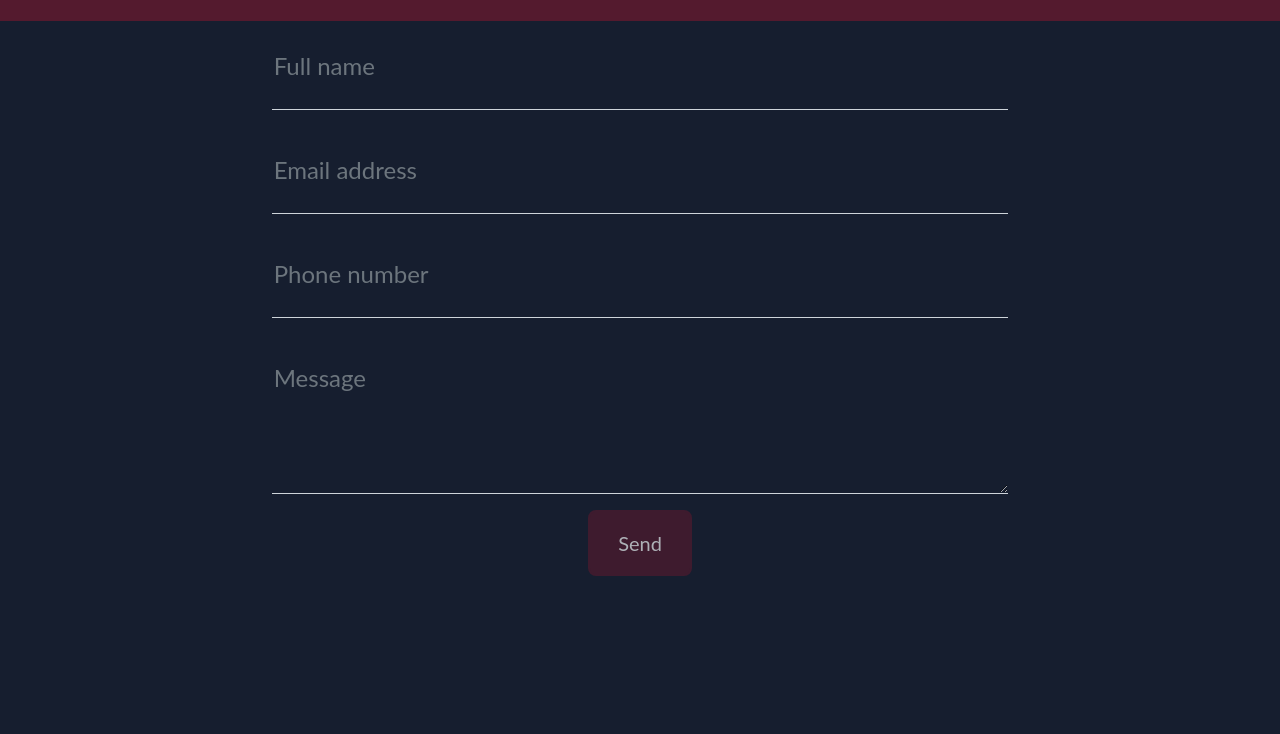
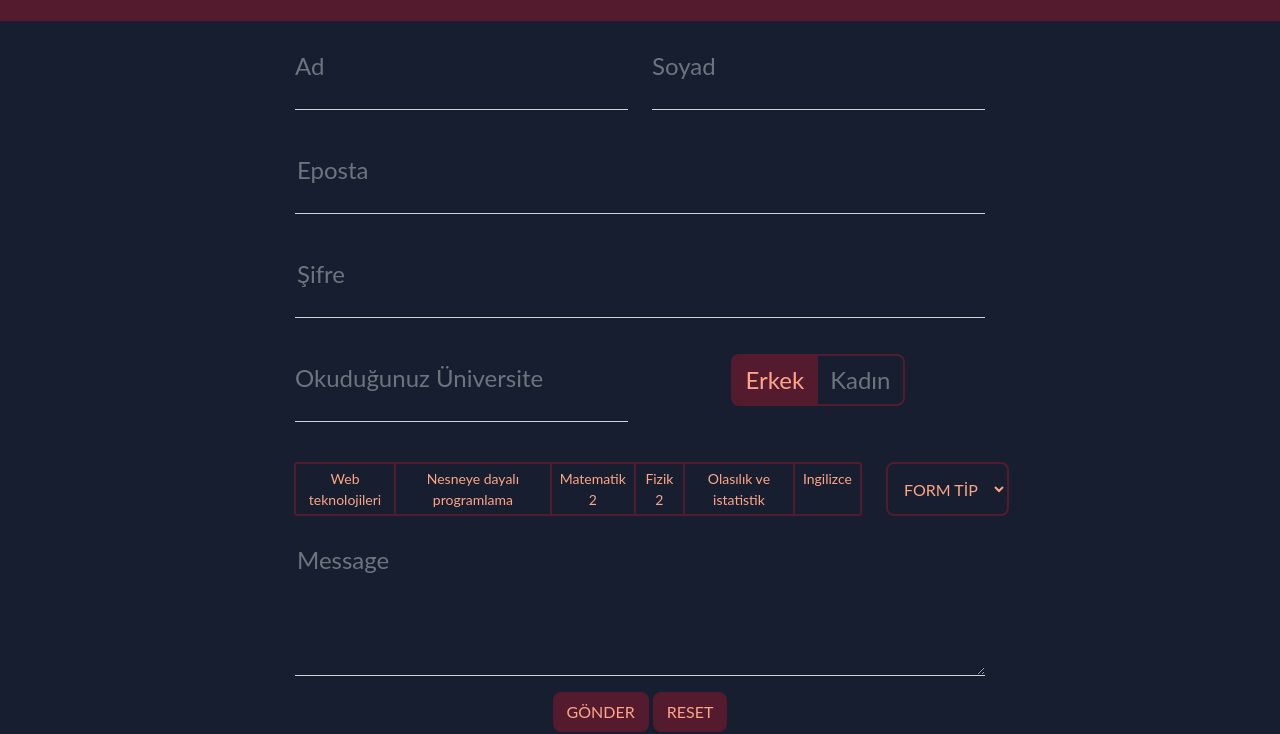
Before and after one commit to suhaib927/my_website, a plain HTML site: page html/iletisim.html in a window 1280 px wide. Shown: the part 83-817 px from the top of the page. Drawn offline with Linux system fonts and the light colour scheme.

Commit message:
iletişim html ve css

```diff
--- a/html/iletisim.html
+++ b/html/iletisim.html
@@ -8,7 +8,7 @@
     <link rel="stylesheet" href="../css/styles.css">
 </head>
 
-<body class="bg-primary text-white text-center">
+<body class="bg-primary text-white text-center" style="margin: 40px;">
     <nav class="navbar navbar-expand-lg bg-secondary text-uppercase fixed-top" id="mainNav">
         <div class="container">
             <a class="navbar-brand" href="../index.html">SUHAYB</a>
@@ -41,56 +41,97 @@
         <div class="col-lg-8 col-xl-7">
             <form id="contactForm" data-sb-form-api-token="API_TOKEN">
                 <!-- Name input-->
-                <div class="form-floating mb-3">
-                    <input class="form-control" id="name" type="text" placeholder="Enter your name..."
-                        data-sb-validations="required" data-sb-can-submit="no">
-                    <label for="name">Full name</label>
-                    <div class="invalid-feedback" data-sb-feedback="name:required">A name is required.</div>
+                <div class="row">
+                    <div class="form-floating mb-3 col">
+                        <input class="form-control" id="name" type="text" placeholder="Enter your name...">
+                        <label for="name" style="padding-left:10px;">Ad</label>
+                    </div>
+                    <div class="form-floating mb-3 col">
+                        <input class="form-control" id="first-name" type="text" placeholder="Enter your first name...">
+                        <label for="first-name" style="padding-left:10px;">Soyad</label>
+                    </div>
                 </div>
                 <!-- Email address input-->
                 <div class="form-floating mb-3">
-                    <input class="form-control" id="email" type="email" placeholder="name@example.com"
-                        data-sb-validations="required,email" data-sb-can-submit="no">
-                    <label for="email">Email address</label>
-                    <div class="invalid-feedback" data-sb-feedback="email:required">An email is required.</div>
-                    <div class="invalid-feedback" data-sb-feedback="email:email">Email is not valid.</div>
+                    <input class="form-control" id="email" type="text" placeholder="name@example.com">
+                    <label for="email">Eposta</label>
                 </div>
-                <!-- Phone number input-->
+                <!-- password input-->
                 <div class="form-floating mb-3">
-                    <input class="form-control" id="phone" type="tel" placeholder="(123) 456-7890"
-                        data-sb-validations="required" data-sb-can-submit="no">
-                    <label for="phone">Phone number</label>
-                    <div class="invalid-feedback" data-sb-feedback="phone:required">A phone number is required.</div>
+                    <input class="form-control" id="password" type="text" placeholder="(123) 456-7890">
+                    <label for="password">Şifre</label>
                 </div>
+                <!-- okul input-->
+                <div class="row">
+                    <div class="form-floating mb-3 col">
+                        <input class="form-control" type="text" name="universite" list="universiteler"
+                            placeholder="okul seçiniz...">
+                        <datalist id="universiteler">
+                            <option value="sau">Sakarya Üniversitesi</option>
+                            <option value="subu">Sakarya Uygulamalı Bilimler Üniversitesi</option>
+                            <option value="itu">İstanbul Teknik Üniversitesi</option>
+                        </datalist><br>
+                        <label for="phone" style="padding-left: 10px;">Okuduğunuz Üniversite</label>
+                    </div>
+                    <!-- cins input-->
+                    <div class="form-floating mb-3 col">
+                        <div class="btn-group " role="group" aria-label="Basic radio toggle button group"
+                            style="margin: 20px;">
+                            <input type="radio" class="btn-check" name="btnradio" id="Erkek" value="Erkek"
+                                autocomplete="off" checked>
+                            <label class="btn btn-outline-primary" for="Erkek">Erkek</label>
+
+                            <input type="radio" class="btn-check" name="btnradio" id="Kadin" value="Kadin"
+                                autocomplete="off">
+                            <label class="btn btn-outline-primary" for="Kadin">Kadın</label>
+                        </div>
+                    </div>
+                </div>
+                <div class="row gx-5">
+                    <div class="btn-group btn-group-sm col" role="group"
+                        aria-label="Basic checkbox toggle button group">
+                        <input type="checkbox" class="btn-check" id="web teknolojileri" value="web teknolojileri"
+                            autocomplete="off">
+                        <label class="btn btn-outline-primary" for="web teknolojileri">Web teknolojileri</label>
+
+                        <input type="checkbox" class="btn-check" id="nesneye dayali programlama"
+                            value="nesneye dayali programlama" autocomplete="off">
+                        <label class="btn btn-outline-primary" for="nesneye dayali programlama">Nesneye dayalı
+                            programlama</label>
+
+                        <input type="checkbox" class="btn-check" id="matematik-2" value="matematik-2"
+                            autocomplete="off">
+                        <label class="btn btn-outline-primary" for="matematik-2">Matematik 2</label>
+
+                        <input type="checkbox" class="btn-check" id="fizik-2" value="fizik-2" autocomplete="off">
+                        <label class="btn btn-outline-primary" for="fizik-2">Fizik 2</label>
+
+                        <input type="checkbox" class="btn-check" id="Olasilik-ve-istatistik"
+                            value="Olasilik-ve-istatistik" autocomplete="off">
+                        <label class="btn btn-outline-primary" for="Olasilik-ve-istatistik">Olasılık ve
+                            istatistik</label>
+
+                        <input type="checkbox" class="btn-check" id="ingilizce" value="ingilizce" autocomplete="off">
+                        <label class="btn btn-outline-primary" for="ingilizce">Ingilizce</label>
+                    </div>
+                    <select class="btn form-select-sm col-6 col-md-2" aria-label=".form-select-sm example">
+                        <option selected>FORM TİPİ</option>
+                        <option value="öneri" id="oneri">öneri</option>
+                        <option value="soru" id="soru">soru</option>
+                        <option value="şikayet" id="sikatet">şikayet</option>
+                        <option value="belirtilmedi" id="diger">diğer</option>
+                    </select>
+                </div>
+
                 <!-- Message input-->
                 <div class="form-floating mb-3">
                     <textarea class="form-control" id="message" type="text" placeholder="Enter your message here..."
-                        style="height: 10rem" data-sb-validations="required" data-sb-can-submit="no"></textarea>
+                        style="height: 10rem"></textarea>
                     <label for="message">Message</label>
-                    <div class="invalid-feedback" data-sb-feedback="message:required">A message is required.</div>
-                </div>
-                <!-- Submit success message-->
-                <!---->
-                <!-- This is what your users will see when the form-->
-                <!-- has successfully submitted-->
-                <div class="d-none" id="submitSuccessMessage">
-                    <div class="text-center mb-3">
-                        <div class="fw-bolder">Form submission successful!</div>
-                        To activate this form, sign up at
-                        <br>
-                        <a
-                            href="https://startbootstrap.com/solution/contact-forms">https://startbootstrap.com/solution/contact-forms</a>
-                    </div>
-                </div>
-                <!-- Submit error message-->
-                <!---->
-                <!-- This is what your users will see when there is-->
-                <!-- an error submitting the form-->
-                <div class="d-none" id="submitErrorMessage">
-                    <div class="text-center text-danger mb-3">Error sending message!</div>
                 </div>
                 <!-- Submit Button-->
-                <button class="btn btn-primary btn-xl disabled" id="submitButton" type="submit">Send</button>
+                <input class="btn btn-primary btn-l" type="submit" value="GÖNDER" id="submitButton"></input>
+                <input class="btn btn-primary btn-l" type="reset" value="RESET" id="submitButton"></input>
             </form>
         </div>
     </div>
```
Also changed, not shown: html/giris.html (+2 -0 lines), css/styles.css, js/iletisim-kontrol.js (added).
